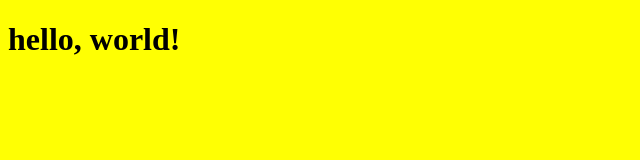
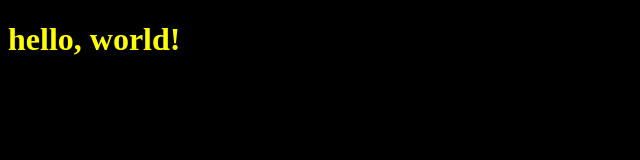
Before and after one commit to claudiobentodaladev/JAVASCRIPT, a plain HTML site: page exercise/ex001/index.html in a window 1280 px wide. Shown: the whole page, without its empty margins (0-640 px from the left). Drawn offline with Linux system fonts and the light colour scheme.

Commit message:
changed colors

```diff
--- a/exercise/ex001/index.html
+++ b/exercise/ex001/index.html
@@ -8,7 +8,10 @@
 <style>
     body{
         /*CSS: styles*/
-        background-color: rgb(255, 255, 3);
+        background-color: black;
+    }
+    h1{
+        color: yellow;
     }
 </style>
 <body>
```
